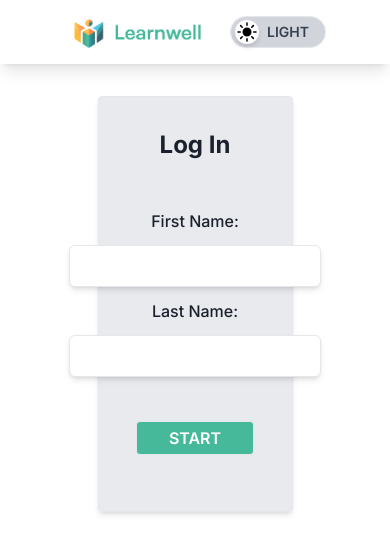
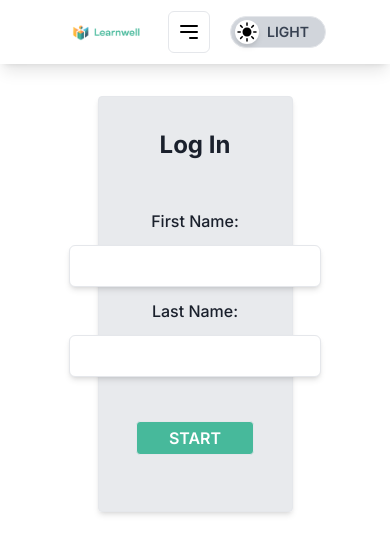
Before and after one commit to pyc0422/learnwell, a Next.js app: page /login in a window 390 px wide. Shown: the top 554 px of the page. Built offline with nearby package versions, Linux system fonts and the light colour scheme.

Commit message:
responsive header done

```diff
--- a/src/components/Header.tsx
+++ b/src/components/Header.tsx
@@ -6,10 +6,12 @@ import { useAppDispatch } from "@/store/store";
 import { toggleModal } from "@/store/modalSlice";
 import ThemeToggle from "./ToggleTheme";
 import Link from "next/link";
+import { useState } from "react";
 const Header:React.FC = () => {
   const pathname = usePathname();
   const router = useRouter();
   const dispatch = useAppDispatch();
+  const [memuOpen, toggleMenu] = useState<boolean>(false)
   const handleLogOut = () => {
     document.cookie=`userId=;`;
     dispatch(toggleModal(false));
@@ -19,11 +21,26 @@ const Header:React.FC = () => {
     <nav className="flex justify-between gap-5 h-16 px-16 w-screen content-center items-center border-bottom shadow-lg">
       <Link href={'/'}><Image src={FullLogo} alt="Learn well logo" className="w-auto p-2" /></Link>
       <div className="flex gap-5 items-center">
+       <button
+          onClick={() => toggleMenu(!memuOpen)}
+          className="md:hidden p-2 rounded-md focus:outline-none focus:ring-2 focus:ring-gray-500"
+        >
+          <svg className="w-6 h-6 text-black" fill="none" viewBox="0 0 24 24" stroke="currentColor">
+            <path
+              strokeLinecap="round"
+              strokeLinejoin="round"
+              strokeWidth={2}
+              d="M4 6h16M4 12h16m-7 6h7"
+            />
+          </svg>
+        </button>
+        <div className={`md:flex gap-5 ${memuOpen ? 'absolute top-16 left-0 bg-white shadow-md bg-opacity-90 px-16 py-4' : 'hidden'} w-full md:w-auto items-center`}>
+
           {pathname !=='/login' && pathname !== '/'
             && (
-        <div className="flex gap-5">
+            <div className="flex flex-col md:flex-row md:items-center gap-5">
               <button
-           onClick ={() => dispatch(toggleModal(true))}
+              onClick ={() => {toggleMenu(false); dispatch(toggleModal(true))}}
               className="bg-yellow px-2 py-1 md:w-36 text-white"
               >Add Video</button>
               <button
@@ -32,7 +49,7 @@ const Header:React.FC = () => {
               >LogOut</button>
             </div>
           )}
-
+        </div>
       <ThemeToggle />
       </div>
     </nav>
```
Lines whose indentation alone changed are shown as unchanged.
